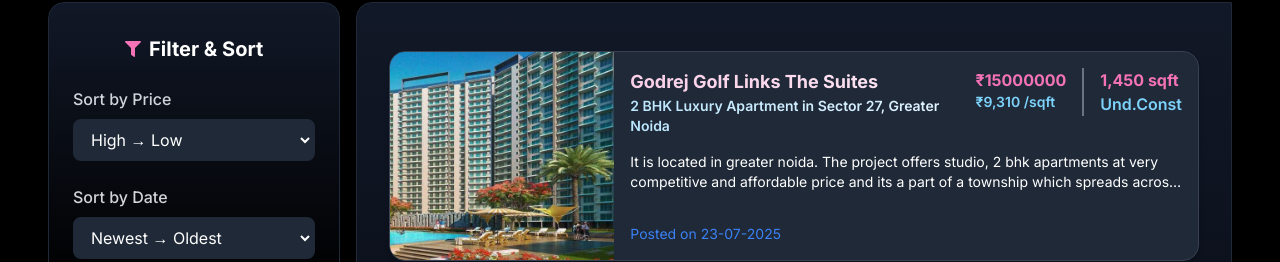
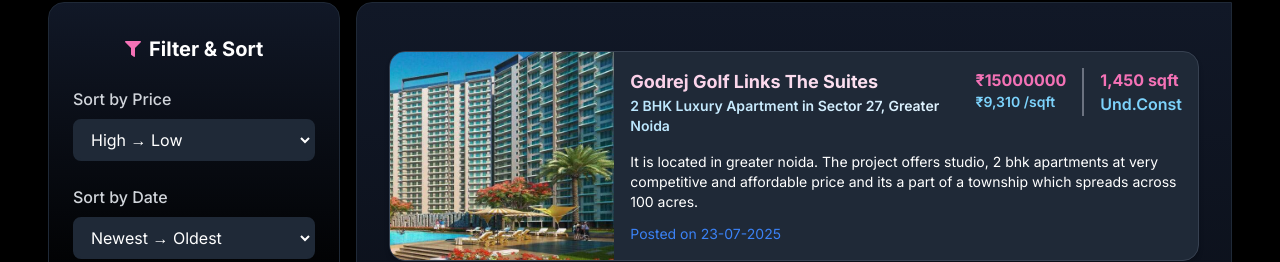
Before and after one commit to DebdeepBose/ShadeSeek, a React (Vite) app: page /Luxapt in a window 1280 px wide. Shown: the part 1026-1288 px from the top of the page. Built offline with nearby package versions, Linux system fonts and the light colour scheme.

Commit message:
lineclamp

```diff
--- a/src/PropertyServices/PropertyCard.jsx
+++ b/src/PropertyServices/PropertyCard.jsx
@@ -39,7 +39,7 @@
             </div>
           </div>
 
-          <p className="text-sm mt-2 line-clamp-2">{description}</p>
+          <p className="text-sm mt-2">{description}</p>
 
           <div className="flex flex-wrap gap-2 mb-2">
             {tags.map((tag, i) => (
```
